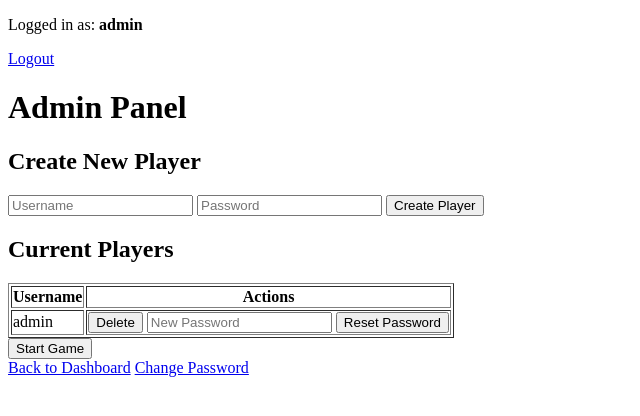
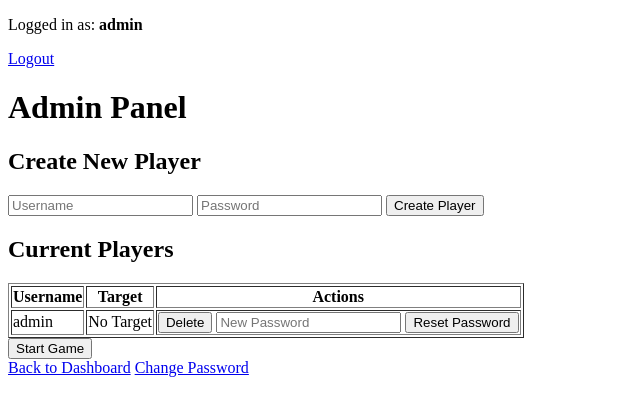
Before and after one commit to a-842/assassin, a Flask app: page /admin in a window 1280 px wide. Shown: the top 416 px of the page, without its empty margins (0-640 px from the left). Run offline with Flask 3, Linux system fonts and the light colour scheme; a user stored in the database is signed in.

Commit message:
add admin view target

```diff
--- a/templates/admin.html
+++ b/templates/admin.html
@@ -16,11 +16,16 @@
     <table border="1">
         <tr>
             <th>Username</th>
+            <th>Target</th>
             <th>Actions</th>
         </tr>
         {% for user in users %}
         <tr>
             <td>{{ user.username }}</td>
+            <td>
+                {% set target = user.targets[0].target.username if user.targets else "No Target" %}
+                {{ target }}
+            </td>
             <td>
                 <form method="POST" action="{{ url_for('delete_user', user_id=user.id) }}" style="display:inline;">
                     <button type="submit">Delete</button>
```
